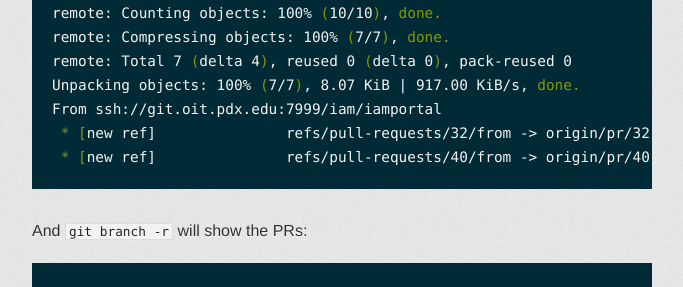
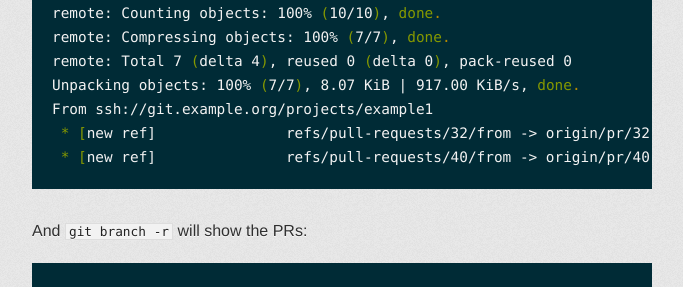
Before and after one commit to wcooley/wcooley.github.io, a Jekyll site: the page built from _posts/2021-12-08-git-tricks.md, in a window 1280 px wide and 900 px high, scrolled down 703 px. Shown: the part 159-446 px from the top of the window, without its empty margins (298-981 px from the left). Built offline with Jekyll 4.4.1, drawn with Linux system fonts in a browser that asks for light colours; some web fonts are replaced.

Commit message:
Use non-working git hosting provider example

````diff
--- a/_posts/2021-12-08-git-tricks.md
+++ b/_posts/2021-12-08-git-tricks.md
@@ -37,7 +37,7 @@ remote: Counting objects: 100% (10/10), done.
 remote: Compressing objects: 100% (7/7), done.
 remote: Total 7 (delta 4), reused 0 (delta 0), pack-reused 0
 Unpacking objects: 100% (7/7), 8.07 KiB | 917.00 KiB/s, done.
-From ssh://git.oit.pdx.edu:7999/iam/iamportal
+From ssh://git.example.org/projects/example1
  * [new ref]               refs/pull-requests/32/from -> origin/pr/32
  * [new ref]               refs/pull-requests/40/from -> origin/pr/40
 ```
````
